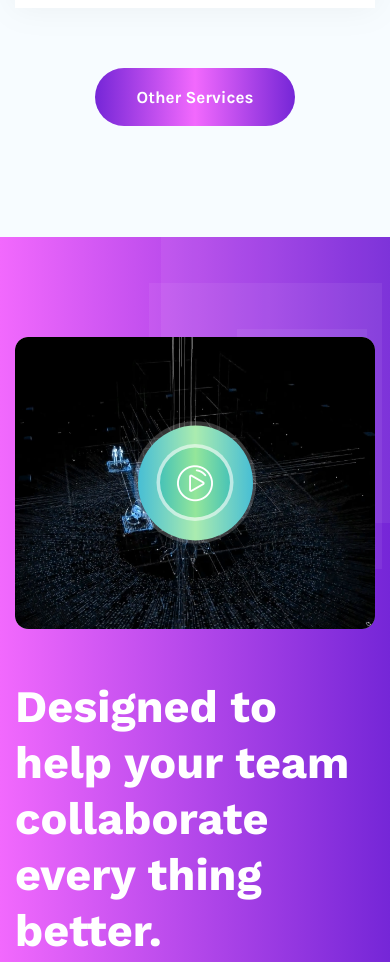
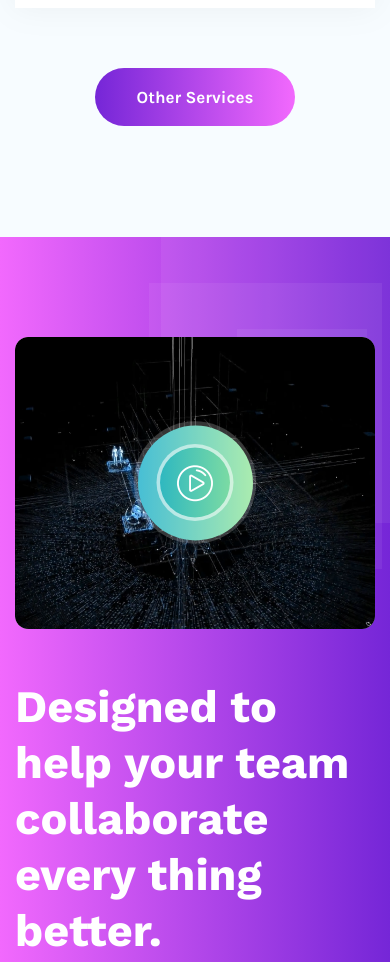
Before and after one commit to johnbedeir/atom, a plain HTML site: page index.html in a window 390 px wide. Shown: the part 3956-4918 px from the top of the page. Drawn offline with nearby package versions, Linux system fonts and the light colour scheme; some packages are replaced by stand-ins of ours; files whose address does not match are found by name.

```diff
--- a/stylesheet/style.css
+++ b/stylesheet/style.css
@@ -420,7 +420,7 @@
     font-weight: 700;
     display: inline-block;
     text-transform: capitalize;
-    background-size: 100% auto;
+    background-size: 200% auto;
     -webkit-transition: all 0.5s ease-in-out;
     -moz-transition: all 0.5s ease-in-out;
     -ms-transition: all 0.5s ease-in-out;
```
Also changed, not shown: images/logo/logo01@2x(2).png (added), images/logo/logo01@2x.png.
